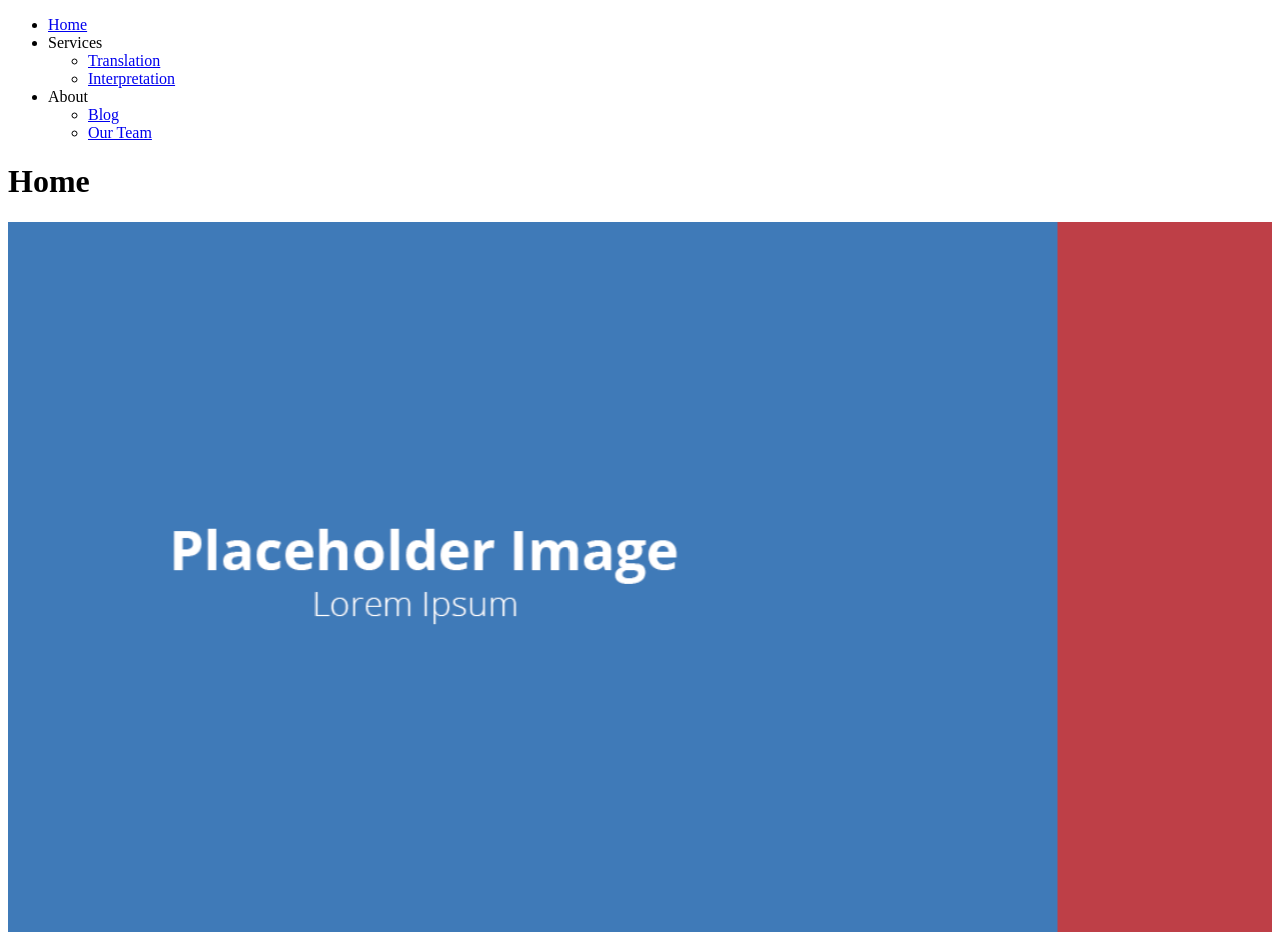
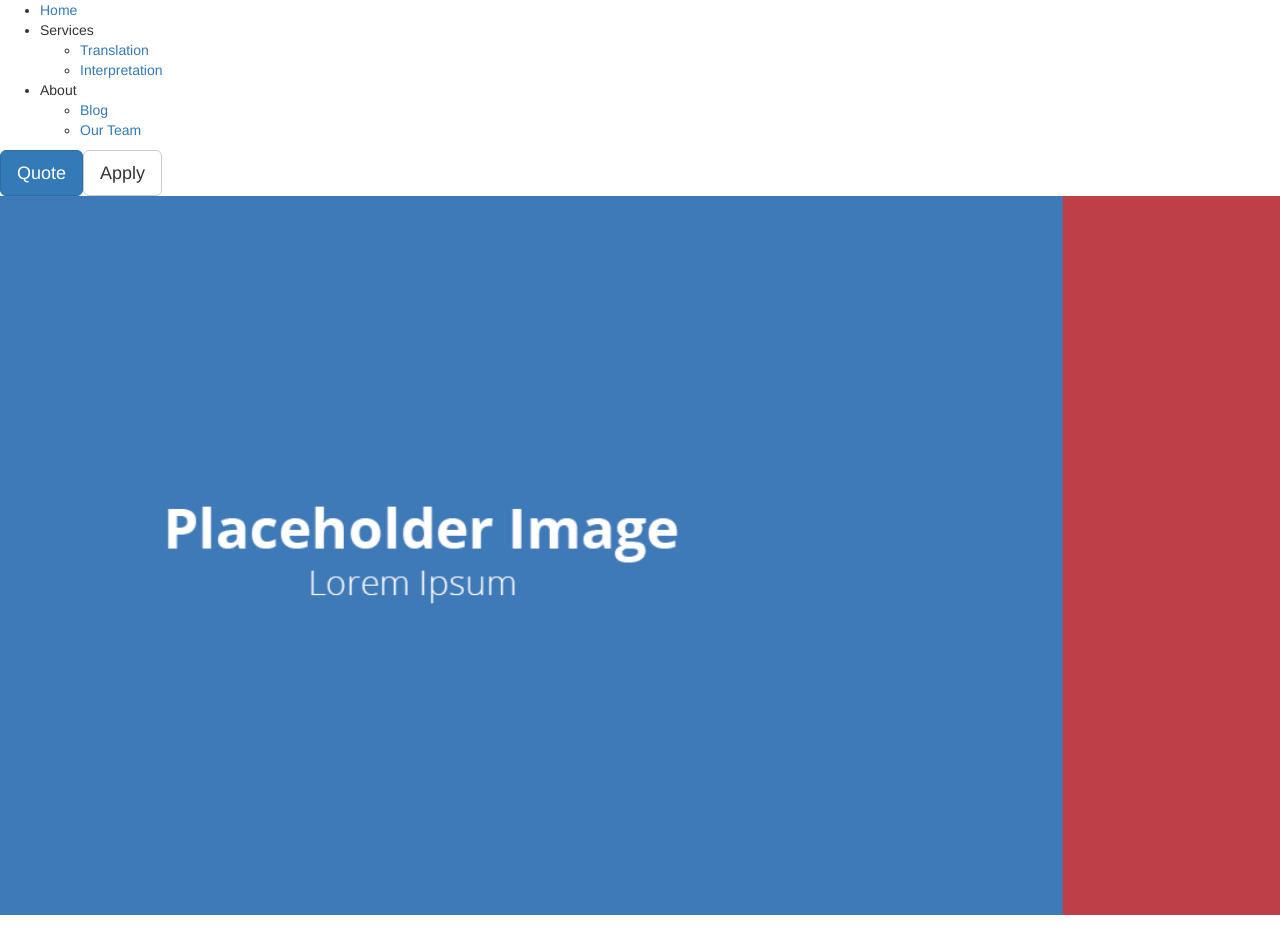
Before and after one commit to mortensenm1205/Sandbox-react, a React app: page / in a window 1280 px wide. Shown: the top 932 px of the page. Built offline with nearby package versions, Linux system fonts and the light colour scheme.

Commit message:
added react-bootstrap, added button to home, going to work on modal

```diff
--- a/package.json
+++ b/package.json
@@ -8,6 +8,7 @@
     "axios": "^0.18.0",
     "material-ui": "^0.20.0",
     "react": "16.3.2",
+    "react-bootstrap": "^0.32.1",
     "react-dom": "16.3.2",
     "react-redux": "5.0.7",
     "react-render-html": "^0.6.0",
--- a/public/index.html
+++ b/public/index.html
@@ -9,7 +9,8 @@
 	<link rel="manifest" href="%PUBLIC_URL%/manifest.json">
 	<link rel="shortcut icon" href="%PUBLIC_URL%/favicon.ico">
 
-	<link href="https://fonts.googleapis.com/css?family=Roboto:300,400,500" rel="stylesheet">
+	<link rel="stylesheet" href="https://maxcdn.bootstrapcdn.com/bootstrap/3.3.7/css/bootstrap.min.css" integrity="sha384-BVYiiSIFeK1dGmJRAkycuHAHRg32OmUcww7on3RYdg4Va+PmSTsz/K68vbdEjh4u" crossorigin="anonymous">
+
 
 	<title>WPI-API-React</title>
 </head>
--- a/src/Components/PostCard.js
+++ b/src/Components/PostCard.js
@@ -27,7 +27,7 @@ class PostCard extends Component {
           {post.better_featured_image ?
             <img src={post.better_featured_image.source_url} alt={post.better_featured_image.alt_text} />
             :
-            <img src={process.env.PUBLIC_URL + '/images/placeholder_blue.png'} />
+            <img src={process.env.PUBLIC_URL + '/images/placeholder_blue.png'} alt='placeholder'/>
           }
           </CardMedia>
           <CardText>{renderHTML(post.content.rendered)}</CardText>
--- a/src/Containers/App.js
+++ b/src/Containers/App.js
@@ -13,9 +13,7 @@ const App = () => {
       <Route
         exact
         path="/"
-        render={() => {
-          return <Home page="Home" />;
-        }}
+        component={Home}
       />
       {/*
         Placed <About /> and <Service /> in here and moved the corresponding routes to that
--- a/src/Containers/Home/Home.js
+++ b/src/Containers/Home/Home.js
@@ -1,4 +1,5 @@
 import React from "react";
+import { Button } from 'react-bootstrap';
 import CarouselComponent from "../../Components/Carousel";
 // import PostCard from "../../Components/Post_card";
 
@@ -13,7 +14,12 @@ const divDimensions = {
 const Home = props => {
   return (
     <div>
-      <h1>{props.page}</h1>
+      <Button bsStyle="primary" bsSize="large" >
+        Quote
+      </Button>
+      <Button bsSize="large">
+        Apply
+      </Button>
       <CarouselComponent />
       <div style={divDimensions}></div>
 
```
Also changed, not shown: 1 other file.
